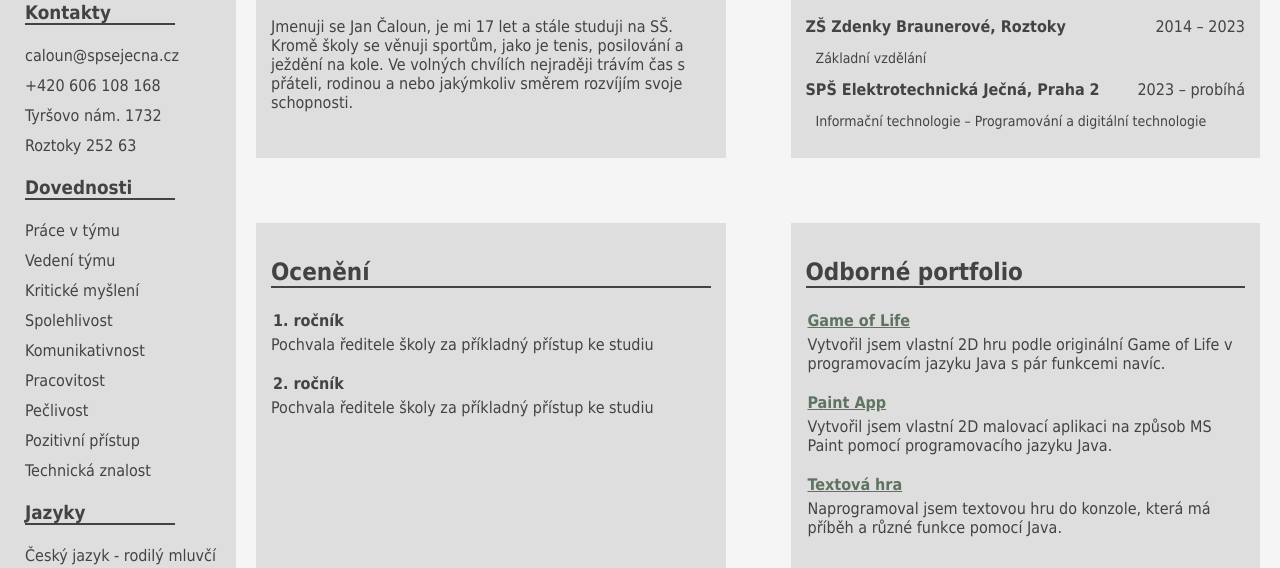
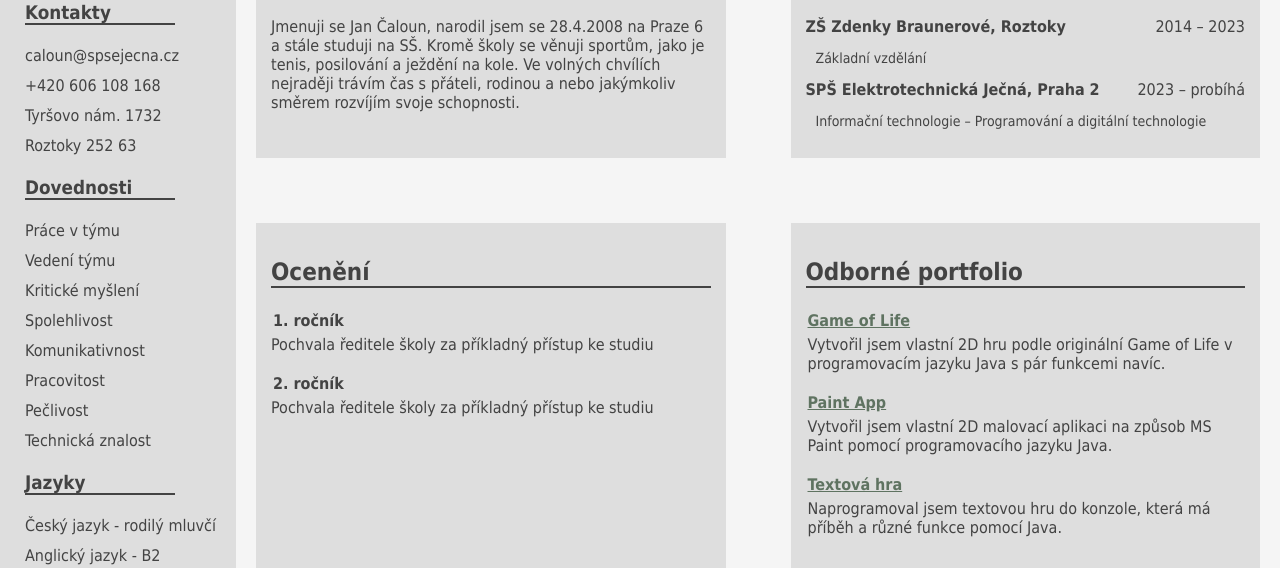
Before and after one commit to caloun28/CV-web, a plain HTML site: page index.html in a window 1280 px wide. Shown: the part 253-821 px from the top of the page. Drawn offline with Linux system fonts and the light colour scheme.

Commit message:
Update index.html

```diff
--- a/index.html
+++ b/index.html
@@ -34,7 +34,6 @@
                     <li>Komunikativnost</li>
                     <li>Pracovitost</li>
                     <li>Pečlivost</li>
-                    <li>Pozitivní přístup</li>
                     <li>Technická znalost</li>
                 </ul>
                 <h3>Jazyky</h3>
@@ -50,7 +49,7 @@
             <div class="row">
                 <section class="profile">
                     <h2>Profil</h2>
-                    <p>Jmenuji se Jan Čaloun, je mi 17 let a stále studuji na SŠ. Kromě školy se věnuji sportům, jako je
+                    <p>Jmenuji se Jan Čaloun, narodil jsem se 28.4.2008 na Praze 6 a stále studuji na SŠ. Kromě školy se věnuji sportům, jako je
                         tenis, posilování a ježdění na kole.
                         Ve volných chvílích nejraději trávím čas s přáteli, rodinou a nebo jakýmkoliv směrem rozvíjím svoje
                         schopnosti.
```
